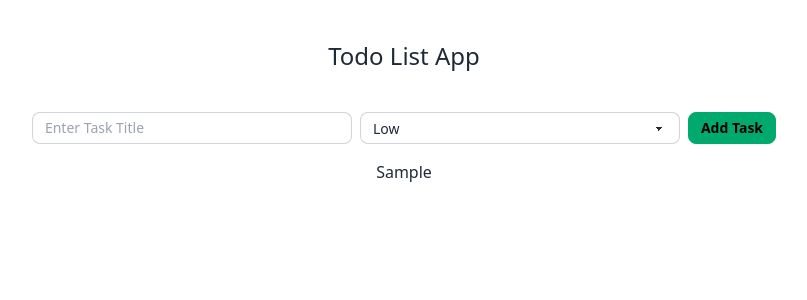
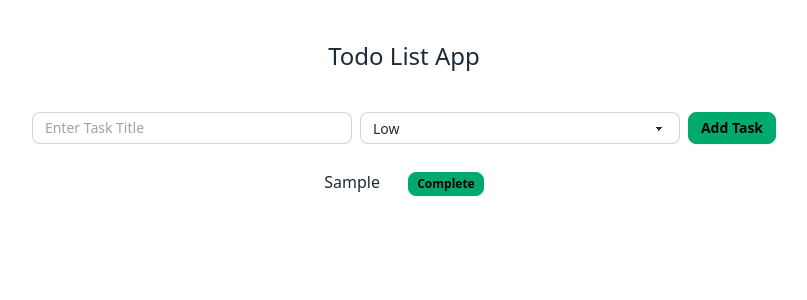
Before and after one commit to Md-Tahsif-Ahmed/React-JS-Todo-List-App-With-Tailwind, a React (Vite) app: page / in a window 1280 px wide. Both pictures are taken after typing "Sample" into the empty fields and a click on the button "Add Task". Shown: the top 300 px of the page, without its empty margins (236-1043 px from the left). Built offline with nearby package versions, Linux system fonts and the light colour scheme.

Commit message:
Worked on mark as complete/incomplete task

```diff
--- a/src/Pages/Components/App.jsx
+++ b/src/Pages/Components/App.jsx
@@ -27,6 +27,16 @@ const App = () => {
         };
         setTasks([...tasks, newTask]);
       };
+    //toggleTaskStatus
+    const toggleTaskStatus = (taskId) => {
+        setTasks(tasks.map(task => {
+          if (task.id === taskId) {
+            return { ...task, completed: !task.completed };
+          }
+          return task;
+        }));
+      };
+
     return (
         <div className='space-y-4'>
       <h1 className='text-2xl text-center font-medium my-10'>Todo List App</h1>
@@ -35,6 +45,7 @@ const App = () => {
       <TaskForm onSubmit={addTask} />
       <TaskList
          tasks={tasks}
+         toggleTaskStatus={toggleTaskStatus}
       />
 
       </div>
--- a/src/Pages/Components/TaskItem.jsx
+++ b/src/Pages/Components/TaskItem.jsx
@@ -1,12 +1,19 @@
 import { useState } from "react";
 
-const TaskItem = ({ task }) => {
+const TaskItem = ({ task, toggleTaskStatus }) => {
 
   const [title, setTitle] = useState(task.title);
 
+  const handleToggleStatus = () => {
+    toggleTaskStatus(task.id);
+  };
+
  return (
       <div className="space-x-6 space-y-3 ">
-      <span>{task.title} </span>
+      <span style={{ textDecoration: task.completed ? 'line-through' : 'none' }}>{task.title} </span>
+      <button onClick={handleToggleStatus} className="btn btn-success btn-xs">
+          {task.completed ? 'Incomplete' : 'Complete'}
+        </button>
       </div>
 
 
--- a/src/Pages/Components/TaskList.jsx
+++ b/src/Pages/Components/TaskList.jsx
@@ -1,12 +1,13 @@
 import TaskItem from './TaskItem';
 
-const TaskList = ({tasks}) => {
+const TaskList = ({tasks, toggleTaskStatus}) => {
   return (
     <div className='text-center my-10'>
       {tasks.map(task => (
         <TaskItem
           key={task.id}
           task={task}
+          toggleTaskStatus={toggleTaskStatus}
 
         />
       ))}
```
